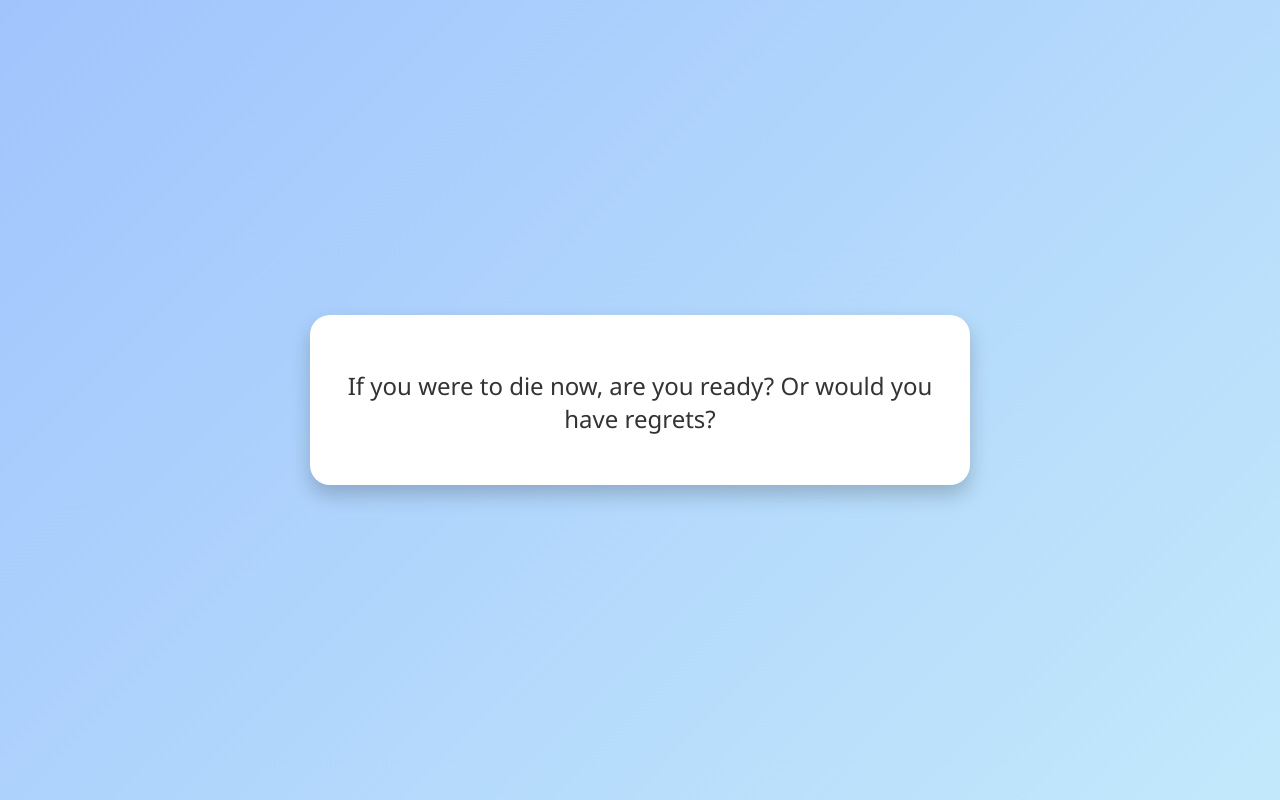
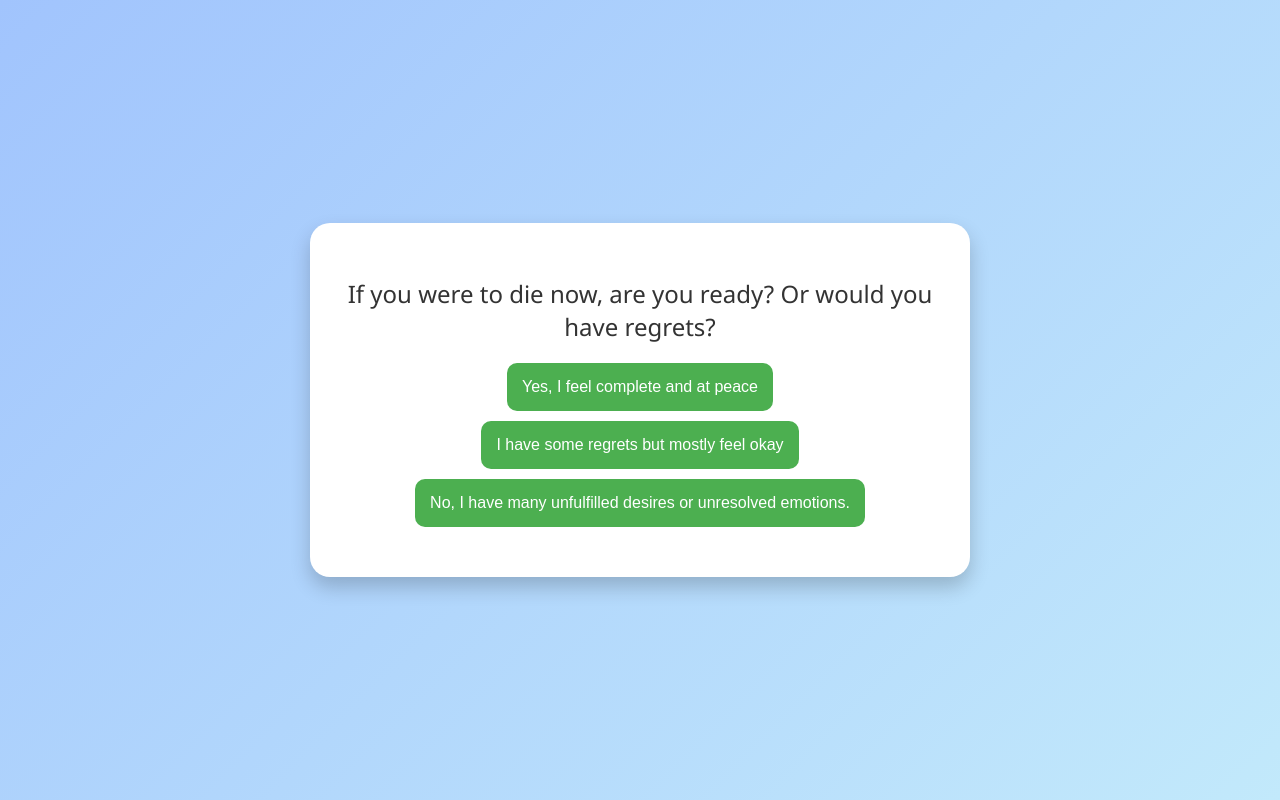
Before and after one commit to yokoseo/yokoseo.github.io, a plain HTML site: page self-love-inner-enlightenment-test/en/index.html in a window 1280 px wide. Drawn offline with Linux system fonts and the light colour scheme.

Commit message:
Update index.html

```diff
--- a/self-love-inner-enlightenment-test/en/index.html
+++ b/self-love-inner-enlightenment-test/en/index.html
@@ -177,7 +177,7 @@
                 button.classList.add('btn-answer');
                 button.textContent = option;
                 button.addEventListener('click', () => handleAnswer(index));
-                optionsElement.after(button);
+                questionElement.after(button);
             });
         }
 
```
